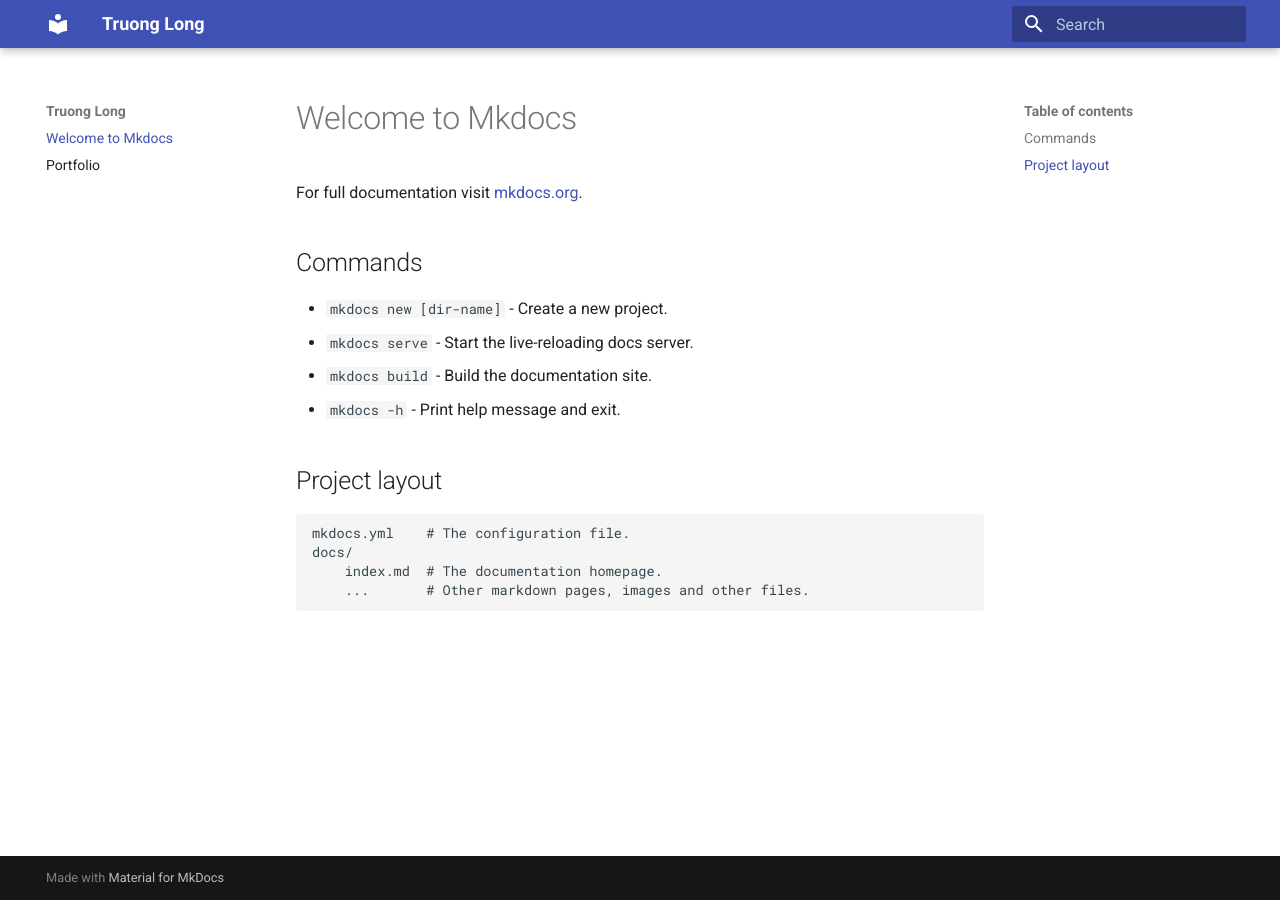
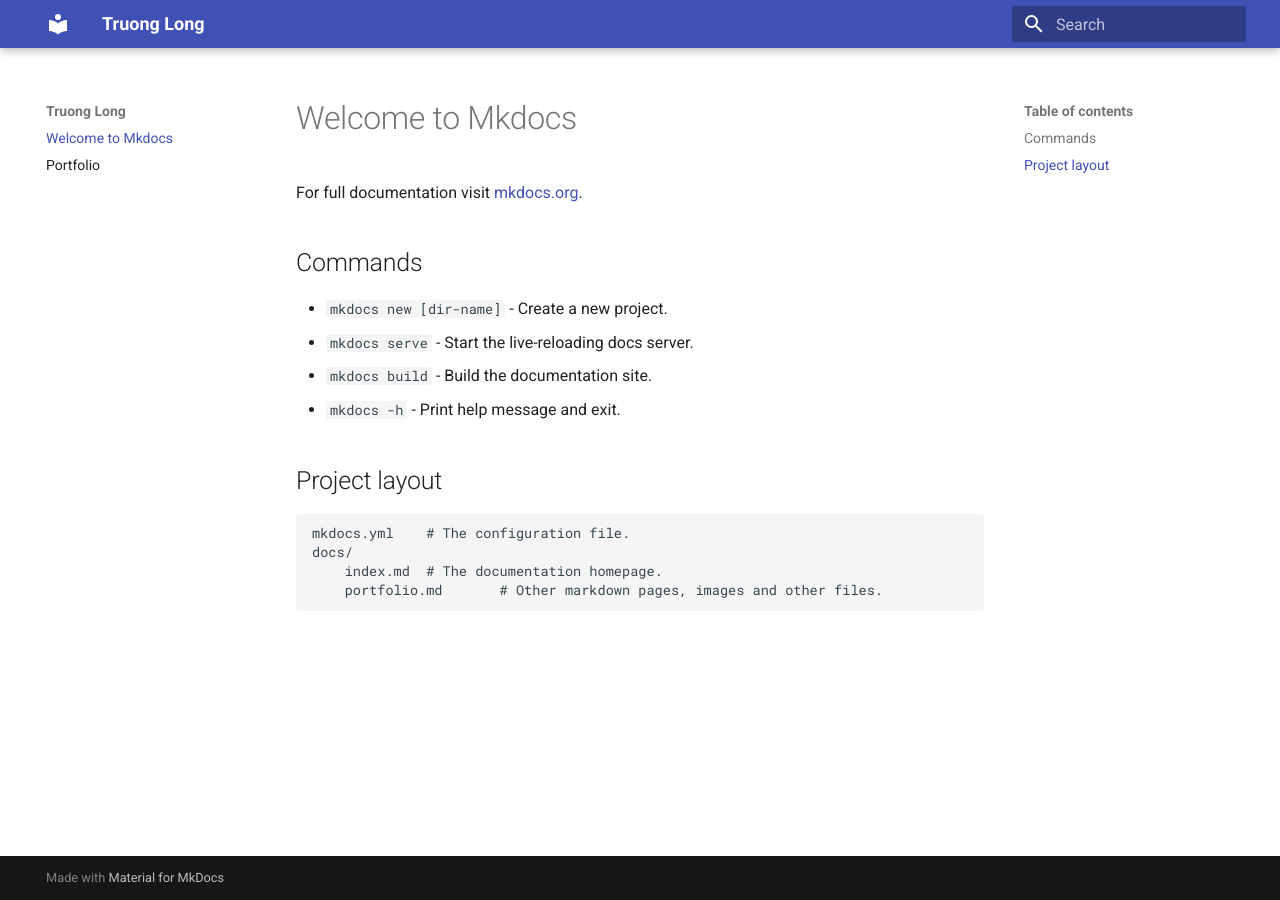
Before and after one commit to votruonglong/mkdocs, an MkDocs documentation site: the page built from docs/index.md, in a window 1280 px wide. Built offline with MkDocs 1.6.1 and Material for MkDocs 9.7.7, drawn with Linux system fonts in a browser that asks for light colours.

Commit message:
push to git

```diff
--- a/docs/index.md
+++ b/docs/index.md
@@ -4,14 +4,14 @@ For full documentation visit [mkdocs.org](https://www.mkdocs.org).
 
 ## Commands
 
-* `mkdocs new [dir-name]` - Create a new project.
-* `mkdocs serve` - Start the live-reloading docs server.
-* `mkdocs build` - Build the documentation site.
-* `mkdocs -h` - Print help message and exit.
+- `mkdocs new [dir-name]` - Create a new project.
+- `mkdocs serve` - Start the live-reloading docs server.
+- `mkdocs build` - Build the documentation site.
+- `mkdocs -h` - Print help message and exit.
 
 ## Project layout
 
     mkdocs.yml    # The configuration file.
     docs/
         index.md  # The documentation homepage.
-        ...       # Other markdown pages, images and other files.
+        portfolio.md       # Other markdown pages, images and other files.
```
Also changed, not shown: docs/portfolio.md (+3 -3 lines), docs/images/images.png (added).
